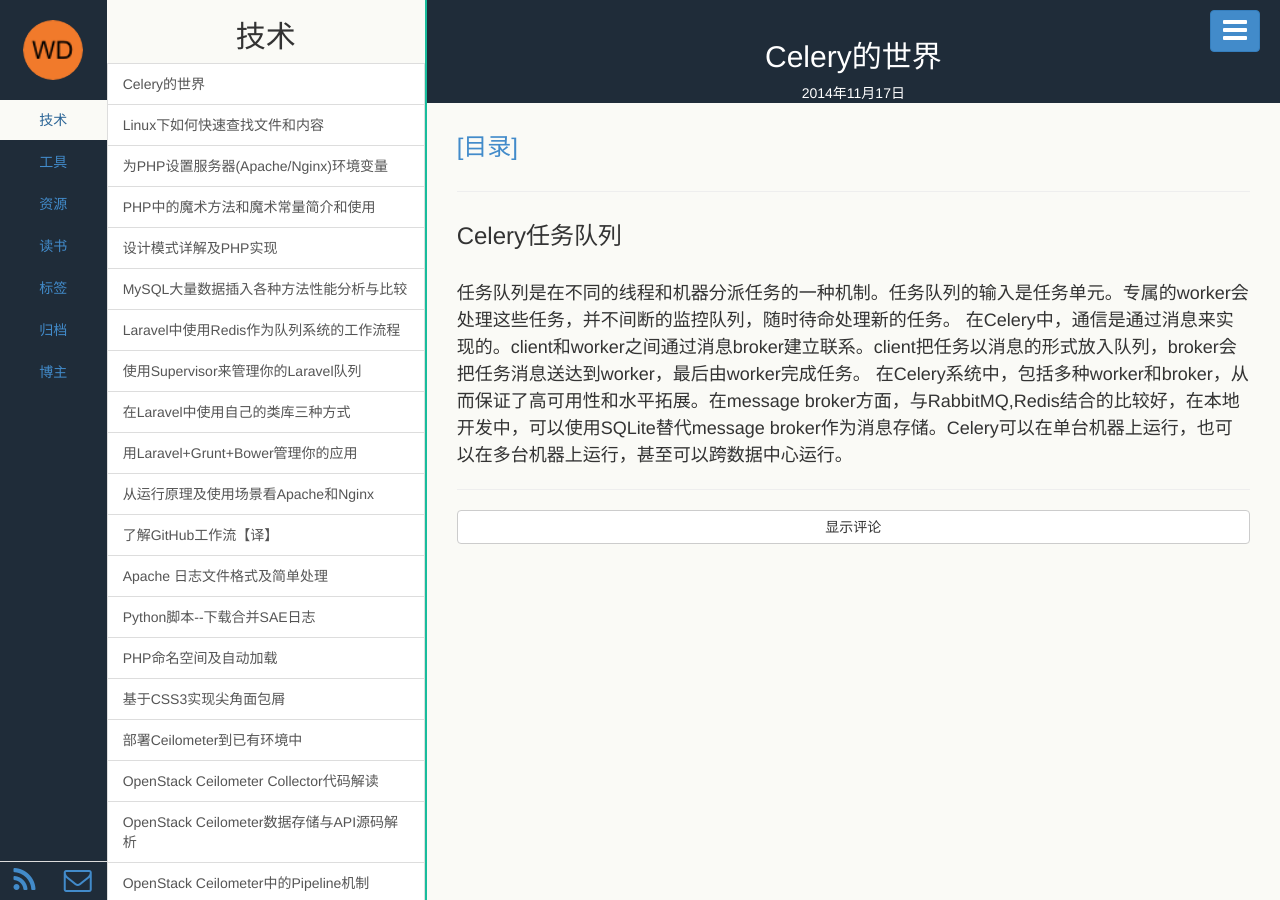
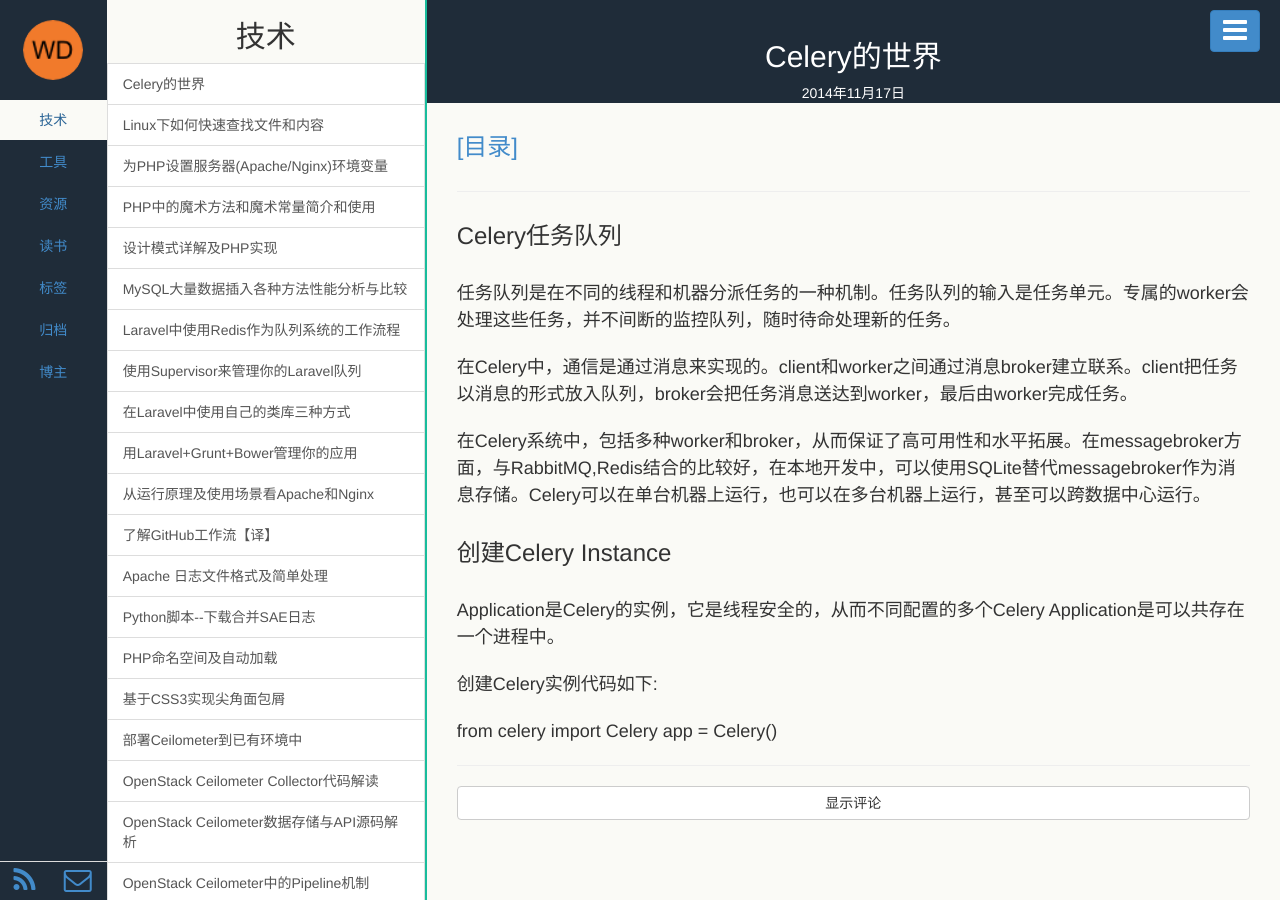
Before and after one commit to wonderfan/wonderfan.github.io, a Jekyll site: the page built from _posts/2014-11-17-celery-guide.md, in a window 1280 px wide. Built offline with Jekyll 4.4.1, drawn with Linux system fonts in a browser that asks for light colours; comment, search, counter and statistics services are not loaded.

Commit message:
Update 2014-11-17-celery-guide.md

```diff
--- a/_posts/2014-11-17-celery-guide.md
+++ b/_posts/2014-11-17-celery-guide.md
@@ -11,5 +11,16 @@ author: wonderfan
 ### Celery任务队列
 
 任务队列是在不同的线程和机器分派任务的一种机制。任务队列的输入是任务单元。专属的worker会处理这些任务，并不间断的监控队列，随时待命处理新的任务。
+
 在Celery中，通信是通过消息来实现的。client和worker之间通过消息broker建立联系。client把任务以消息的形式放入队列，broker会把任务消息送达到worker，最后由worker完成任务。
-在Celery系统中，包括多种worker和broker，从而保证了高可用性和水平拓展。在message broker方面，与RabbitMQ,Redis结合的比较好，在本地开发中，可以使用SQLite替代message broker作为消息存储。Celery可以在单台机器上运行，也可以在多台机器上运行，甚至可以跨数据中心运行。
+
+在Celery系统中，包括多种worker和broker，从而保证了高可用性和水平拓展。在messagebroker方面，与RabbitMQ,Redis结合的比较好，在本地开发中，可以使用SQLite替代messagebroker作为消息存储。Celery可以在单台机器上运行，也可以在多台机器上运行，甚至可以跨数据中心运行。
+
+### 创建Celery Instance
+
+Application是Celery的实例，它是线程安全的，从而不同配置的多个Celery Application是可以共存在一个进程中。
+
+创建Celery实例代码如下:
+
+   from celery  import Celery
+   app = Celery()
```
